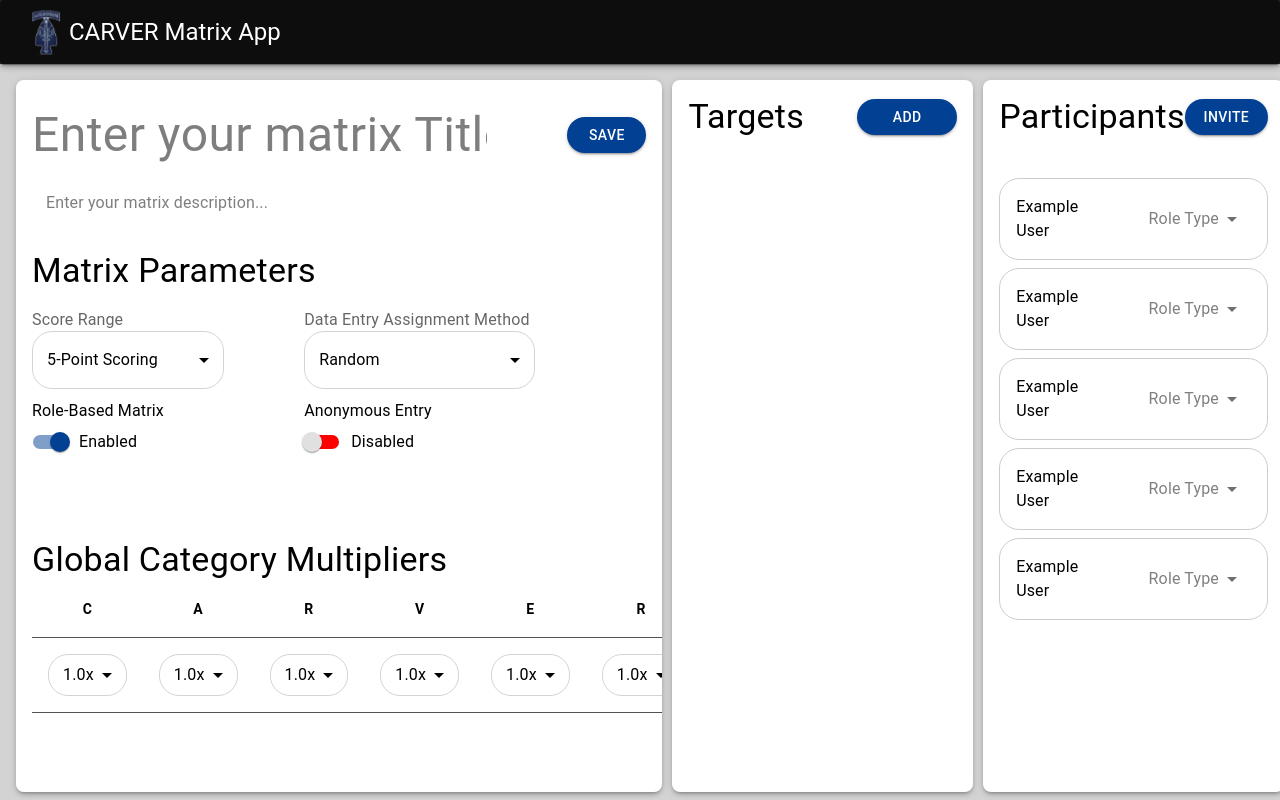
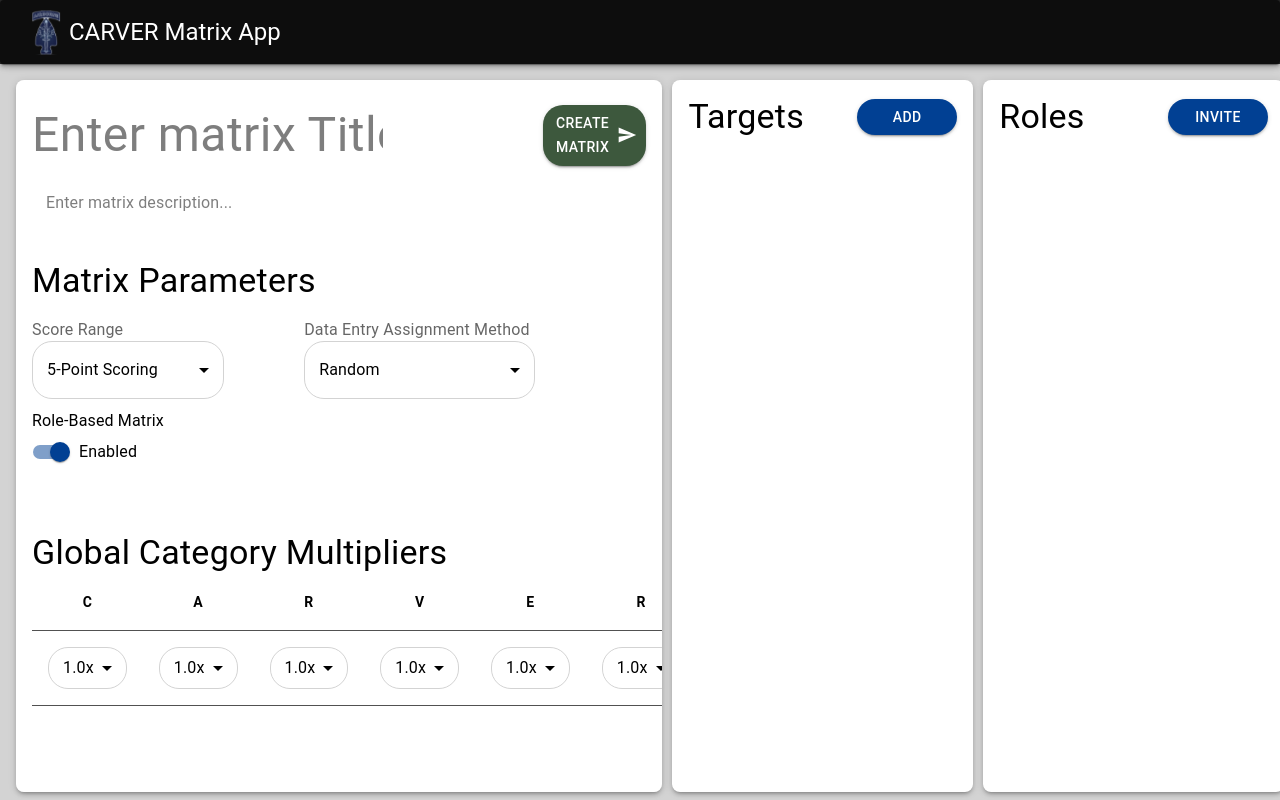
Before and after one commit to garyorsargos/carver-matrix, a React (Vite) app in the folder ui/: page /ModifyMatrix in a window 1280 px wide. Built offline with nearby package versions, Linux system fonts and the light colour scheme.

Commit message:
Feature/carver 149 (#48)
* Create Matrix connection made successfully

* More changes

* Participants and Hosts changes

* design modifications

* snackbar popup and redirect

```diff
--- a/ui/src/pages/CreateMatrix.tsx
+++ b/ui/src/pages/CreateMatrix.tsx
@@ -16,16 +16,28 @@ import {
   TableCell,
   TableBody,
   TextField,
+  Snackbar,
+  Alert,
 } from "@mui/material";
 import { useState } from "react";
 import { IconButton } from "@mui/material";
 import DeleteIcon from "@mui/icons-material/Delete";
+import { whoamiUpsert, createMatrix } from "./apiService";
+import SendIcon from '@mui/icons-material/Send';
+import { useNavigate } from "react-router-dom";
 
 export const CreateMatrix: React.FC = () => {
   const [RoleBasedChecked, setRoleBasedChecked] = useState(true);
-  const [AnonymousEntryChecked, setAnonymousEntryChecked] = useState(false);
   const [value, setValue] = useState<number>(5);
-  const [randomAssigned, setRandomAssigned] = useState<string>("random");
+  const [randomAssigned, setRandomAssigned] = useState<string>('random');
+  const [title, setTitle] = useState("");
+  const [description, setDescription] = useState("");
+  const navigate = useNavigate();
+  const [targets, setTargets] = useState<string[]>([]);
+  const [snackbarOpen, setSnackbarOpen] = useState(false);
+  const [participantsData, setParticipantsData] = useState<
+  { email: string; role: string }[]
+  >([]);
 
   const initialMultipliers = {
     Criticality: 1.0,
@@ -47,9 +59,38 @@ export const CreateMatrix: React.FC = () => {
     { key: "Recognizability", header: "R" },
   ];
 
-  const [title, setTitle] = useState("");
-  const [description, setDescription] = useState("");
-  const [targets, setTargets] = useState<string[]>([]);
+  // Add a new participant row
+const handleAddParticipant = () => {
+  setParticipantsData([
+    ...participantsData,
+    { email: "", role: "Participant" }, // default role is "Participant"
+  ]);
+};
+
+// Update email for a specific participant
+const handleParticipantEmailChange = (
+  index: number,
+  event: React.ChangeEvent<HTMLInputElement | HTMLTextAreaElement>
+) => {
+  const newParticipants = [...participantsData];
+  newParticipants[index].email = event.target.value;
+  setParticipantsData(newParticipants);
+};
+
+// Update role for a specific participant
+const handleParticipantRoleChange = (
+  index: number,
+  event: SelectChangeEvent<string>
+) => {
+  const newParticipants = [...participantsData];
+  newParticipants[index].role = event.target.value;
+  setParticipantsData(newParticipants);
+};
+
+// Delete a participant row
+const handleDeleteParticipant = (index: number) => {
+  setParticipantsData(participantsData.filter((_, i) => i !== index));
+};
 
   const handleAddTarget = () => {
     setTargets([...targets, ""]);
@@ -68,34 +109,11 @@ export const CreateMatrix: React.FC = () => {
     setTargets(targets.filter((_, i) => i !== index));
   };
 
-  const handleSave = () => {
-    console.log("Matrix saved:", title);
-    //  save logic here.
-  };
-
   // Options for the dropdown for Global Category Multipliers
   const options = [
     0.5, 0.6, 0.7, 0.8, 0.9, 1.0, 1.1, 1.2, 1.3, 1.4, 1.5, 1.6, 1.7, 1.8, 1.9,
     2.0,
   ];
-
-  const [roles, setRoles] = useState([
-    "Role Type",
-    "Role Type",
-    "Role Type",
-    "Role Type",
-    "Role Type",
-  ]);
-
-  // Function to handle dropdown changes
-  const handleUserRoleChange = (
-    index: number,
-    event: SelectChangeEvent<string>,
-  ) => {
-    const newRoles = [...roles];
-    newRoles[index] = event.target.value;
-    setRoles(newRoles);
-  };
 
   const multipliersHandleChange =
     (label: string) => (event: SelectChangeEvent<unknown>) => {
@@ -112,18 +130,83 @@ export const CreateMatrix: React.FC = () => {
     setRoleBasedChecked(event.target.checked);
   };
 
-  const anonymousEntryHandleToggle = (
-    event: React.ChangeEvent<HTMLInputElement>,
-  ) => {
-    setAnonymousEntryChecked(event.target.checked);
-  };
-
   const scoreRangeHandleChange = (event: SelectChangeEvent<number>) => {
     setValue(event.target.value as number);
   };
 
   const dataEntryHandleChange = (event: SelectChangeEvent<string>) => {
     setRandomAssigned(event.target.value as string);
+  };
+
+  const participants: string[] = [];
+
+  const handleCreateMatrix = async () => {
+    try
+    {
+      const whoamiUpsertResponse = await whoamiUpsert();
+      const rawData = whoamiUpsertResponse.data; // This is a string containing two JSON objects, the first we only care about.
+
+      // Find the end of the first JSON object by locating the first closing brace
+      const firstObjectEnd = rawData.indexOf('}') + 1;
+
+      // Isolate the first JSON object using substring
+      const firstObjectStr = rawData.substring(0, firstObjectEnd);
+
+      // Parse said first object for necessary fields (i.e., userId)
+      const parsedFirstObject = JSON.parse(firstObjectStr);
+
+      const { userId, email } = parsedFirstObject;
+      participants.push(email);
+
+      const items = targets.map((target) => ({
+        itemName: target,
+        criticality: 0,
+        accessibility: 0,
+        recoverability: 0,
+        vulnerability: 0,
+        effect: 0,
+        recognizability: 0,
+      }));
+
+      const hosts = participantsData
+      .map((p) =>
+        p.role === "Host" || p.role === "Host and Participant" ? p.email : null
+      )
+      .filter((email): email is string => email !== null);
+
+      const participantEmails = participantsData
+      .map((p) =>
+        p.role === "Participant" || p.role === "Host and Participant" ? p.email : null
+      )
+      .filter((email): email is string => email !== null);
+
+      const matrixData = {
+        name: title,
+        description: description,
+        hosts: hosts,
+        participants: participantEmails,
+        cMulti: multipliers["Criticality"],
+        aMulti: multipliers["Accessibility"],
+        rMulti: multipliers["Recoverability"],
+        vMulti: multipliers["Vulnerability"],
+        eMulti: multipliers["Effect"],
+        r2Multi: multipliers["Recognizability"],
+        randomAssignment: randomAssigned === 'random' ? true : false,
+        roleBased: RoleBasedChecked,
+        fivePointScoring: value,
+        items: items,
+      }
+      const response = await createMatrix(matrixData, userId);
+      console.log("Matrix Created:", response.data);
+      setSnackbarOpen(true);
+      setTimeout(() => {
+        navigate("/ViewMatrix");
+      }, 3000);
+    }
+    catch (error)
+    {
+      console.error('Error creating matrix or verifying user', error);
+    }
   };
 
   return (
@@ -163,22 +246,36 @@ export const CreateMatrix: React.FC = () => {
             value={title}
             onChange={(e) => setTitle(e.target.value)}
             variant="standard"
-            placeholder="Enter your matrix Title..."
+            placeholder="Enter matrix Title..."
             InputProps={{
               disableUnderline: false,
               style: { fontSize: "3rem", color: "black" },
             }}
             sx={{ flexGrow: 1 }}
           />
-          {/* The Save button with extra spacing */}
+          {/* The Save button which sends the create matrix request to backend */}
           <Button
             variant="contained"
-            onClick={handleSave}
-            sx={{ ml: 10, borderRadius: "20px", width: "100px" }}
+            onClick={handleCreateMatrix}
+            endIcon={<SendIcon />}
+            color="success"
+            sx={{ ml: 20, borderRadius: "20px", width: "170" }}
           >
-            Save
+            Create Matrix
           </Button>
         </Box>
+
+        <Snackbar open={snackbarOpen} autoHideDuration={3000} onClose={() => setSnackbarOpen(false)}>
+          <Alert
+            onClose={() => setSnackbarOpen(false)}
+            severity="success"
+            variant="filled"
+            sx={{ width: '100%' }}
+          >
+            Matrix Created Succesfully! Redirecting to 'View Matrix' page
+          </Alert>
+        </Snackbar>
+
 
         <TextField
           value={description}
@@ -187,7 +284,7 @@ export const CreateMatrix: React.FC = () => {
           rows={1}
           variant="outlined"
           fullWidth
-          placeholder="Enter your matrix description..."
+          placeholder="Enter matrix description..."
           InputProps={{
             disableUnderline: true,
             style: { fontSize: "1rem", color: "black" },
@@ -206,8 +303,8 @@ export const CreateMatrix: React.FC = () => {
             display: "flex",
             alignItems: "flex-start",
             flexDirection: "column",
-            marginBottom: "10px",
-            marginTop: "20px",
+            marginBottom: "0px",
+            marginTop: "30px",
           }}
         >
           <Typography variant="h4">Matrix Parameters</Typography>
@@ -299,25 +396,6 @@ export const CreateMatrix: React.FC = () => {
                   <MenuItem value={"assigned"}>Assigned</MenuItem>
                 </Select>
               </FormControl>
-
-              {/* Anonymous Entry */}
-              <Typography>Anonymous Entry</Typography>
-              <FormControlLabel
-                control={
-                  <Switch
-                    checked={AnonymousEntryChecked}
-                    onChange={anonymousEntryHandleToggle}
-                    sx={{
-                      "& .MuiSwitch-track": {
-                        borderRadius: "20px",
-                        backgroundColor: AnonymousEntryChecked ? "blue" : "red",
-                        opacity: 1,
-                      },
-                    }}
-                  />
-                }
-                label={AnonymousEntryChecked ? "Enabled" : "Disabled"}
-              />
             </Box>
           </Box>
         </Box>
@@ -328,7 +406,7 @@ export const CreateMatrix: React.FC = () => {
           sx={{
             backgroundColor: "white",
             width: "80%",
-            height: "85%",
+            height: "90%",
             position: "center",
             display: "flex",
             alignItems: "flex-start",
@@ -479,25 +557,26 @@ export const CreateMatrix: React.FC = () => {
           sx={{
             display: "flex",
             alignItems: "center",
-            justifyContent: "space-between", // Spreads items to opposite sides
+            justifyContent: "space-between",
             width: "100%",
             marginBottom: "40px",
           }}
         >
-          <Typography variant="h4">Participants</Typography>
+          <Typography variant="h4">Roles</Typography>
           <Button
             variant="contained"
             sx={{ borderRadius: "20px", width: "100px" }}
+            onClick={handleAddParticipant}
           >
             Invite
           </Button>
         </Box>
 
         {/* Participant Rows */}
-        {roles.map((role, index) => (
+        {participantsData.map((participant, index) => (
           <Paper
             key={index}
-            elevation={0} // Remove shadow
+            elevation={0}
             sx={{
               color: "black",
               display: "flex",
@@ -511,21 +590,33 @@ export const CreateMatrix: React.FC = () => {
               mb: 1,
             }}
           >
-            <Typography variant="body1">Example User</Typography>
+            <TextField
+              value={participant.email}
+              onChange={(e) => handleParticipantEmailChange(index, e)}
+              variant="standard"
+              placeholder="Enter email..."
+              InputProps={{
+                disableUnderline: false,
+                style: { fontSize: "1rem", color: "black" },
+              }}
+              sx={{ flexGrow: 1 }}
+            />
             <Select
-              value={role}
-              onChange={(event) => handleUserRoleChange(index, event)}
+              value={participant.role}
+              onChange={(e) => handleParticipantRoleChange(index, e)}
               sx={{
                 color: "gray",
                 backgroundColor: "white",
                 height: "40px",
               }}
             >
-              <MenuItem value="Role Type">Role Type</MenuItem>
-              <MenuItem value="Admin">Admin</MenuItem>
-              <MenuItem value="Editor">Editor</MenuItem>
-              <MenuItem value="Viewer">Viewer</MenuItem>
+              <MenuItem value="Participant">Participant</MenuItem>
+              <MenuItem value="Host">Host</MenuItem>
+              <MenuItem value="Host and Participant">Host and Participant</MenuItem>
             </Select>
+            <IconButton onClick={() => handleDeleteParticipant(index)}>
+              <DeleteIcon color="error" />
+            </IconButton>
           </Paper>
         ))}
       </Box>
--- /dev/null
+++ b/ui/src/pages/apiService.tsx
@@ -0,0 +1,15 @@
+import axios from 'axios';
+
+const api = axios.create({
+  baseURL: 'https://starter-app.zeus.socom.dev/api',
+});
+
+// Function for the "Whoami Upsert" call
+export const whoamiUpsert = async (): Promise<any> => {
+    return api.get('/user2/whoami-upsert');
+  };
+
+  // Function to call the Create Matrix endpoint
+  export const createMatrix = async (matrixData: any, userId: string): Promise<any> => {
+    return api.post(`/carvermatrices/create?userId=${userId}`, matrixData);
+  };
```
